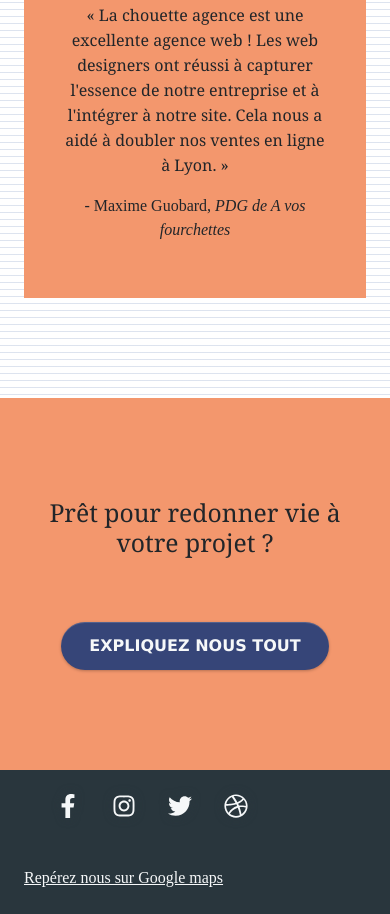
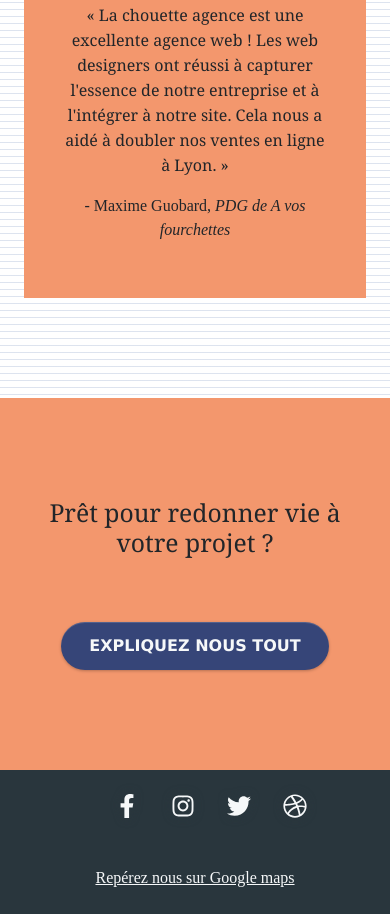
Before and after one commit to KirdesMF/CedricGourville_4_17062021, a website built with Parcel: page src/index.html in a window 390 px wide. Shown: the part 5880-6794 px from the top of the page. Built offline with nearby package versions, Linux system fonts and the light colour scheme.

Commit message:
📱 improve responsive

```diff
--- a/src/scss/composition/_flex.scss
+++ b/src/scss/composition/_flex.scss
@@ -4,7 +4,12 @@
 
    &-wrap {
       flex-wrap: wrap;
-      justify-content: space-between;
+      justify-content: center;
+      align-items: center;
+
+      @media screen and (min-width: 768px) {
+         justify-content: space-between;
+      }
    }
 }
 
```
